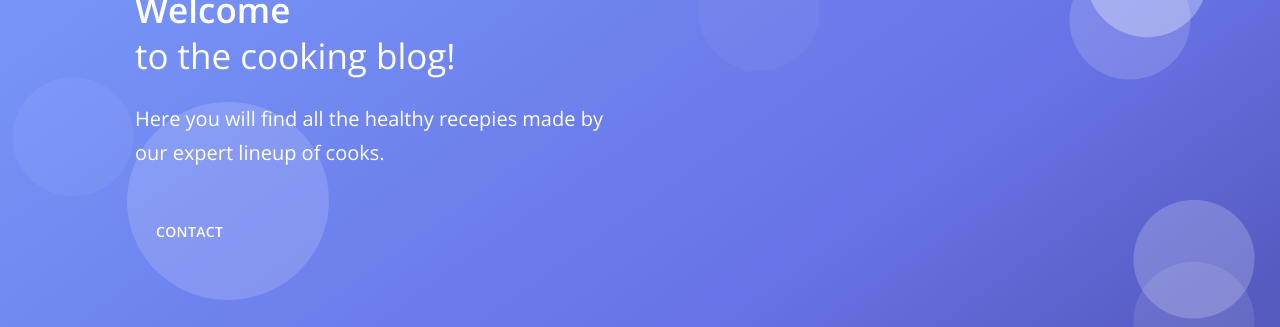
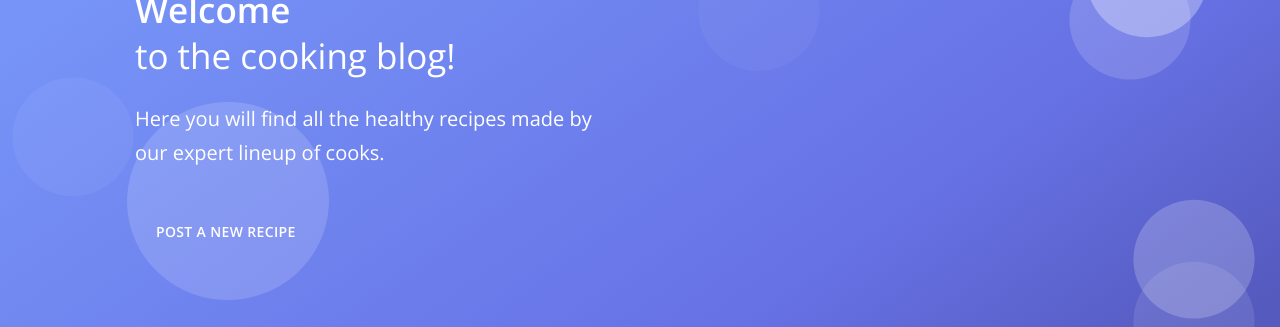
Before and after one commit to eehitray/Vivum2018, a Django app: template Vivum2018/recipeblog/templates/recipeblog/index.html in a window 1280 px wide. Shown: the part 201-528 px from the top of the page. Run offline with Django 3.2, Linux system fonts and the light colour scheme; the template is opened without the code that fills it: values that come from a table or form of the project are taken from there, others are empty; data comes from the database, SQL or seed files in the repository; parts of the project's set-up code (start-up, migrations or seed data) failed here and were passed over; some libraries are stand-ins or nearby versions.

Commit message:
Form push pt1

```diff
--- a/Vivum2018/templates/form.html
+++ b/Vivum2018/recipeblog/templates/recipeblog/form.html
@@ -106,7 +106,7 @@
             <div class="row">
               <div class="col-lg-6">
                 <h1 class="display-3  text-white">Submit</h1>
-                <p class="lead  text-white">Submit your recepies here to share with the community.</p>
+                <p class="lead  text-white">Submit your recepes here to share with the community.</p>
                 <div class="btn-wrapper">
                 </div>
               </div>
@@ -143,8 +143,9 @@
                   <textarea class="form-control form-control-alternative" name="name" rows="20" cols="80" placeholder="Type a message..."></textarea>
                 </div>
                 <div>
-                  <button type="button" class="btn btn-default btn-round btn-block btn-lg">Send Recipe</button>
+                  <button type="submit" class="btn btn-default btn-round btn-block btn-lg">Send Recipe</button>
                 </div>
+              </form>
               </div>
             </div>
           </div>
--- a/Vivum2018/recipeblog/templates/recipeblog/index.html
+++ b/Vivum2018/recipeblog/templates/recipeblog/index.html
@@ -92,9 +92,9 @@
                 <h1 class="display-3  text-white">Welcome
                   <span>to the cooking blog!</span>
                 </h1>
-                <p class="lead  text-white">Here you will find all the healthy recepies made by our expert lineup of cooks.</p>
+                <p class="lead  text-white">Here you will find all the healthy recipes made by our expert lineup of cooks.</p>
                 </br>
-                <button class="btn btn-1 btn-outline-primary" type="button" style="border-color: transparent; color: white;">Contact</button>
+                <a href="{% url 'recipeblog:form' %}"><button class="btn btn-1 btn-outline-primary" type="button" style="border-color: transparent; color: white;">Post a new recipe</button></a>
               </div>
             </div>
           </div>
--- a/Vivum2018/recipeblog/urls.py
+++ b/Vivum2018/recipeblog/urls.py
@@ -5,5 +5,5 @@ from . import views
 app_name = 'recipeblog'
 urlpatterns = [
 	path('', views.index, name='index'),
-	#path('<recipe>/', views.recipe, name='recipe')
+	path('<recipeName>/', views.recipe, name='recipe')
 ]
--- a/Vivum2018/recipeblog/views.py
+++ b/Vivum2018/recipeblog/views.py
@@ -4,3 +4,5 @@ from .models import Post
 def index(request):
 	lastRecipes = Post.objects.order_by('-datePosted')
 	return render(request, 'recipeblog/index.html', {'lastRecipes': lastRecipes})
+
+#def recipe(request, recipe):
```
